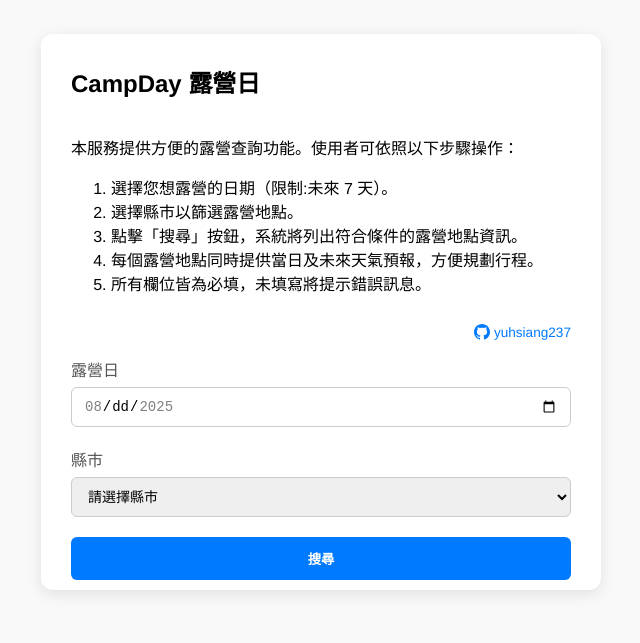
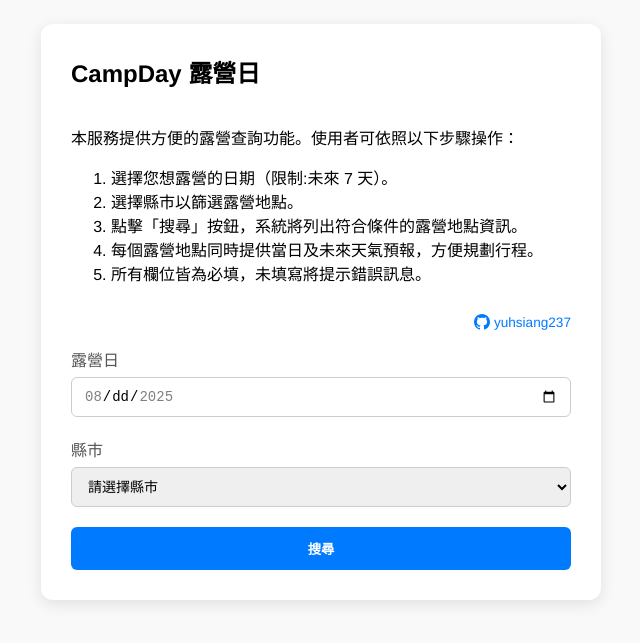
Before and after one commit to yuhsiang237/CampDay, an Angular app: page / in a window 1280 px wide. Shown: the part 113-756 px from the top of the page, without its empty margins (319-959 px from the left). Built offline with nearby package versions, Linux system fonts and the light colour scheme.

Commit message:
adjust style

```diff
--- a/src/app/home/home.scss
+++ b/src/app/home/home.scss
@@ -10,7 +10,7 @@
 }
 .camp-form-container {
   background: #ffffff;
-  padding: 10px 30px 10px 30px;
+  padding: 10px 30px 30px 30px;
   border-radius: 12px;
   box-shadow: 0 4px 15px rgba(0, 0, 0, 0.1);
   max-width: 500px;
```
